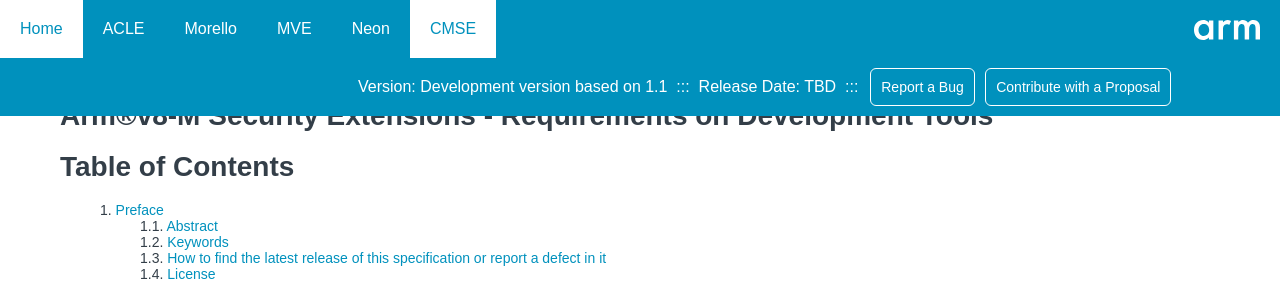
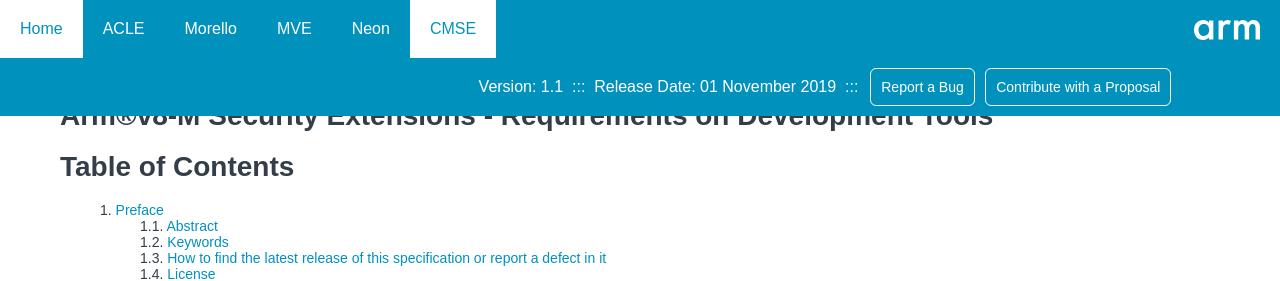
Before and after one commit to ARM-software/acle, a Jekyll site: the page built from cmse/cmse.md, in a window 1280 px wide. Shown: the top 281 px of the page. Built offline with Jekyll 4.4.1, drawn with Linux system fonts in a browser that asks for light colours; our own code applies the rules of GitHub Pages for plain Markdown files.

Commit message:
[cmse] Use the "draft version" mechanism.

```diff
--- a/cmse/cmse.md
+++ b/cmse/cmse.md
@@ -1,10 +1,11 @@
 ---
 title: Arm®v8-M Security Extensions - Requirements on Development Tools
-version: Development version based on 1.1
-date-of-issue: TBD
+version: 1.1
+date-of-issue: 01 November 2019
 set-quote-highlight: true
 # LaTeX specific variables
 copyright-text: Copyright 2019,2021 Arm Limited and/or its affiliates <open-source-office@arm.com>.
+draftversion: true
 # Jekyll specific variables
 header_counter: true
 toc: true
```
